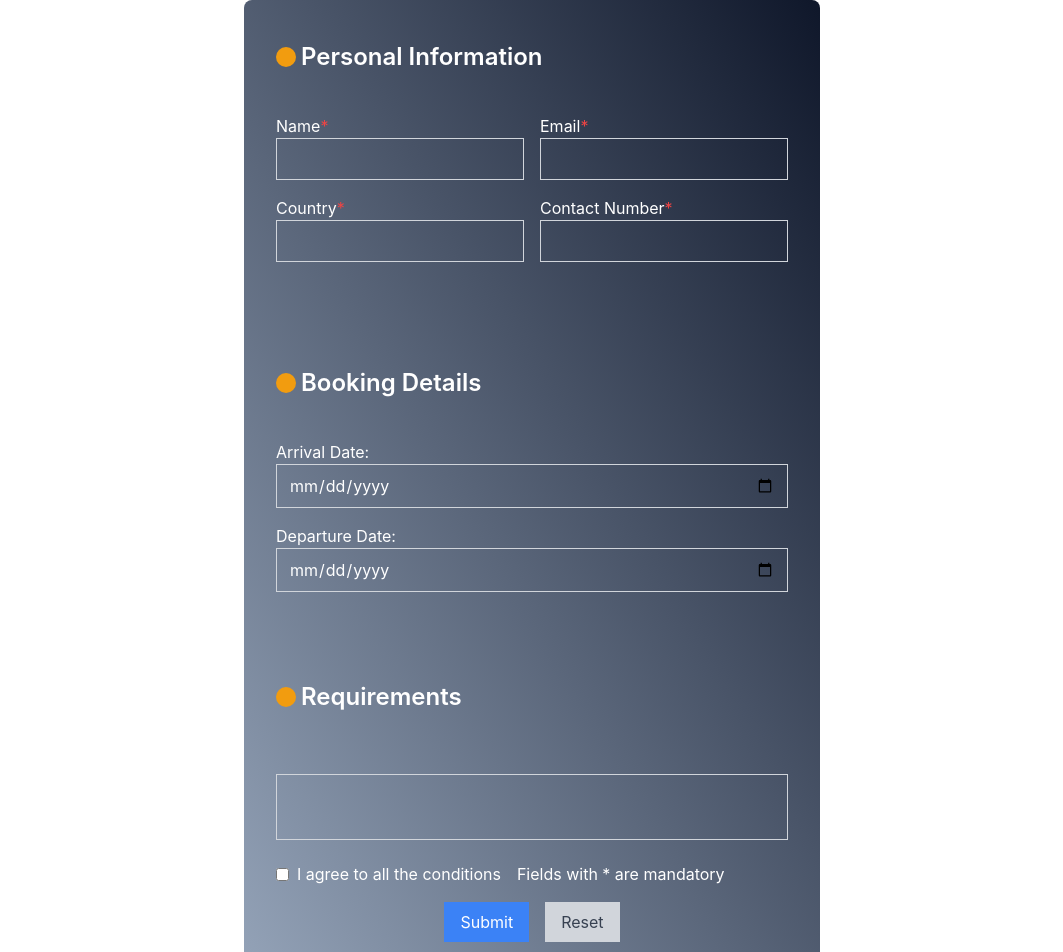
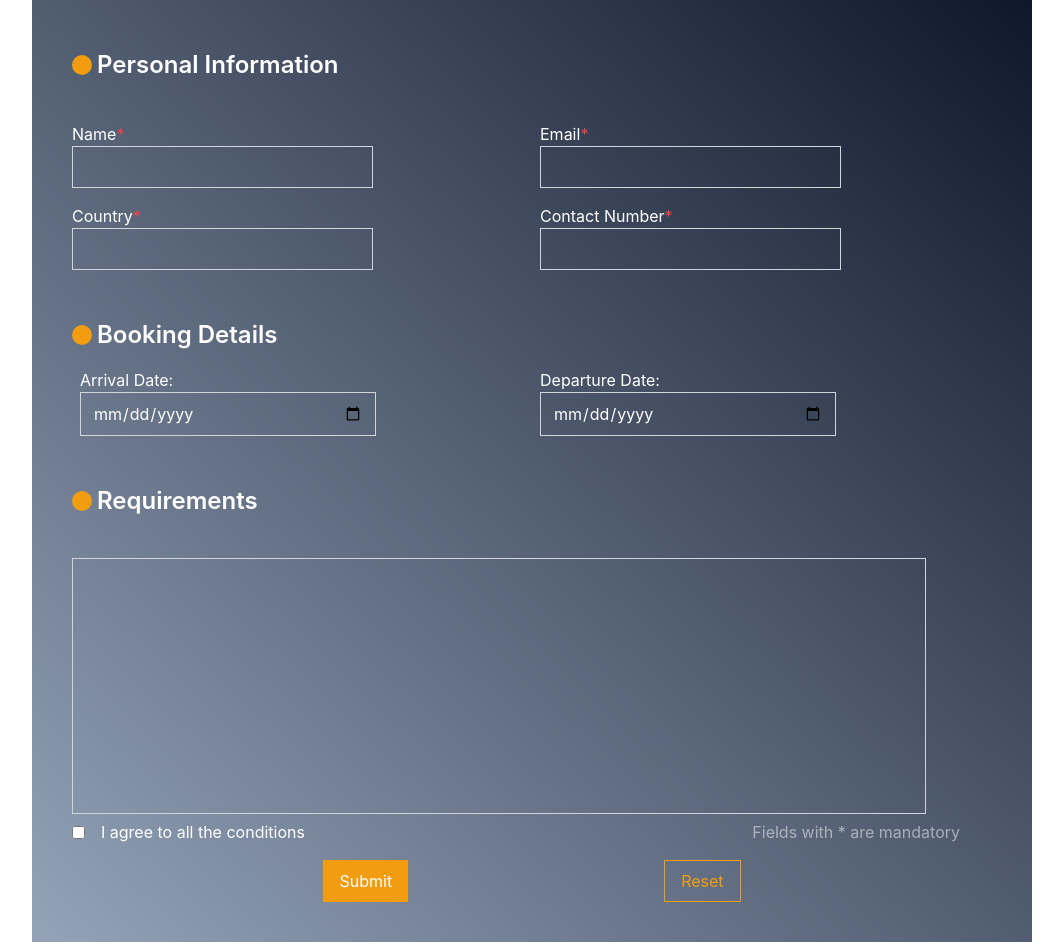
Before and after one commit to saikanepal/Tourism_Front, a React (Create React App) app: page /trekking in a window 1280 px wide. Shown: the top 952 px of the page, without its empty margins (108-1171 px from the left). Built offline with nearby package versions, Linux system fonts and the light colour scheme.

Commit message:
MAde the form section interactive

```diff
--- a/src/Components/InnerSub/ContactForm/ContactForm.js
+++ b/src/Components/InnerSub/ContactForm/ContactForm.js
@@ -37,19 +37,22 @@ const ContactForm = () => {
 
 
     return (
-        <div className="max-w-xl mx-auto bg-gradient-to-tr from-slate-400 to-slate-900 p-8 rounded-lg">
+        <div style={{ maxWidth: '1000px', width: '100%', maxHeight: '100%', height: '100%' }} className="mx-auto bg-gradient-to-tr from-slate-400 to-slate-900 p-10">
 <div className="flex items-center mb-8">
   <svg width="25" height="50" className="ml-n6 ">
     <ellipse cx="10" cy="25" rx="10" ry="10" fill="#F29C0F" />
   </svg>
-  <h2 className="text-2xl font-semibold mb-0 text-white">Personal Information</h2>
+  <h2 className="text-2xl font-semibold text-white">Personal Information</h2>
 </div>
 
 
         <form onSubmit={handleSubmit}>
         <div className="flex flex-wrap -mx-2">
-  <div className="w-full lg:w-1/2 px-2 mb-4">
-    <label htmlFor="name" className="block text-white">Name<span className="text-red-500">*</span></label>
+
+<div className="w-full lg:w-1/2 px-2 mb-2 lg:mb-0">
+  <label htmlFor="name" className="block text-white lg:w-65">
+    Name<span className="text-red-500">*</span>
+  </label>
   <input
     type="text"
     id="name"
@@ -57,10 +60,13 @@ const ContactForm = () => {
     value={formData.name}
     onChange={handleChange}
     required
-      className="border border-gray-300 px-3 py-2 w-full bg-transparent text-white"
+    className="border border-gray-300 px-3 py-2 w-2/3 bg-transparent text-white mb-0 lg:mb-4 lg:mr-6"
   />
 </div>
-  <div className="w-full lg:w-1/2 px-2 mb-4">
+
+
+
+  <div className="w-full lg:w-1/2 px-2 mb-4 lg:mb-0">
     <label htmlFor="email" className="block text-white">Email<span className="text-red-500">*</span></label>
     <input
       type="email"
@@ -69,10 +75,10 @@ const ContactForm = () => {
       value={formData.email}
       onChange={handleChange}
       required
-      className="border border-gray-300 px-3 py-2 w-full bg-transparent text-white"
+      className="border border-gray-300 px-3 py-2 w-2/3 bg-transparent text-white mb-2 lg:mb-0"
     />
   </div>
-  <div className="w-full lg:w-1/2 px-2 mb-4">
+  <div className="w-full lg:w-1/2 px-2 mb-4 lg:mb-0">
     <label htmlFor="country" className="block text-white">Country<span className="text-red-500">*</span></label>
     <input
       type="text"
@@ -81,10 +87,10 @@ const ContactForm = () => {
       value={formData.country}
       onChange={handleChange}
       required
-      className="border border-gray-300 px-3 py-2 w-full bg-transparent text-white"
+      className="border border-gray-300 px-3 py-2 w-2/3 bg-transparent text-white mb-2 lg:mb-0"
     />
   </div>
-  <div className="w-full lg:w-1/2 px-2 mb-4">
+  <div className="w-full lg:w-1/2 px-2 mb-4 lg:mb-0">
     <label htmlFor="contactNumber" className="block text-white">Contact Number<span className="text-red-500">*</span></label>
     <input
       type="text"
@@ -93,18 +99,21 @@ const ContactForm = () => {
       value={formData.contactNumber}
       onChange={handleChange}
       required
-      className="border border-gray-300 px-3 py-2 w-full bg-transparent text-white"
+      className="border border-gray-300 px-3 py-2 w-2/3 bg-transparent text-white mb-2 lg:mb-0"
     />
   </div>
 </div>
 
-<div className="flex items-center mt-20 mb-8">
+
+<div className="flex items-center mt-10 mb-2">
   <svg width="25" height="50" className="ml-n6 ">
     <ellipse cx="10" cy="25" rx="10" ry="10" fill="#F29C0F" />
   </svg>
   <h2 className="text-2xl font-semibold mb-0 text-white">Booking Details</h2>
 </div>
-          <div className="mb-4">
+
+<div className="mb-4 flex flex-wrap">
+  <div className="w-full sm:w-1/2 px-2 mb-4 lg:mb-0">
     <label htmlFor="arrivalDate" className="block text-white">Arrival Date:</label>
     <input
       type="date"
@@ -113,10 +122,10 @@ const ContactForm = () => {
       value={formData.arrivalDate}
       onChange={handleChange}
       required
-              className="border border-gray-300 px-3 py-2 w-full bg-transparent text-white"
+      className="border border-gray-300 lg:w-2/3 px-3 py-2 bg-transparent text-white"
     />
   </div>
-          <div className="mb-4">
+  <div className="w-full sm:w-1/2 px-2 mb-4 lg:mb-0">
     <label htmlFor="departureDate" className="block text-white">Departure Date:</label>
     <input
       type="date"
@@ -125,33 +134,41 @@ const ContactForm = () => {
       value={formData.departureDate}
       onChange={handleChange}
       required
-              className="border border-gray-300 px-3 py-2 w-full bg-transparent text-white"
+      className="border border-gray-300 lg:w-2/3 px-3 py-2 bg-transparent text-white"
     />
   </div>
-          <div className="flex items-center mt-20 mb-8">
+</div>
+
+
+          <div className="flex items-center mt-10 mb-8">
   <svg width="25" height="50" className="ml-n6 ">
     <ellipse cx="10" cy="25" rx="10" ry="10" fill="#F29C0F" />
   </svg>
+
+
   <h2 className="text-2xl font-semibold mb-0 text-white">Requirements</h2>
 </div>
-          <div className="mb-4">
+
+<div className="">
   <textarea
     id="requestRequirements"
     name="requestRequirements"
     value={formData.requestRequirements}
     onChange={handleChange}
-  className="border border-gray-300 px-3 py-2 w-full bg-transparent text-white resize-none mt-5"
-/></div>
+    className="border border-gray-300 px-3 py-2 w-full h-48 lg:w-[854px] lg:h-64 bg-transparent text-white resize-none"
+  />
+</div>
+
 
 
 <div class="flex items-center mb-4">
-  <div class=" mr-4">
+  <div class="mr-8">
     <label class="flex items-center">
-      <input type="checkbox" required class="mr-2"/>
+      <input type="checkbox" required class="mr-4"/>
       <span class="text-white">I agree to all the conditions</span>
     </label>
   </div>
-  <div class="">
+  <div class="ml-auto mr-8 opacity-50">
     <p class="text-white">Fields with * are mandatory</p>
   </div>
 </div>
@@ -159,8 +176,13 @@ const ContactForm = () => {
 
 
           <div class="flex justify-center space-x-4">
-  <button type="submit" class="bg-blue-500 text-white py-2 px-4">Submit</button>
-  <button type="button" onClick={handleReset} class="bg-gray-300 text-gray-700 py-2 px-4">Reset</button>
+          <button type="submit" class=" text-white py-2 px-4 mr-60" style={{ backgroundColor: '#F29C0F' }}>Submit</button>
+
+          <button type="button" onClick={handleReset} class="bg-transparent py-2 px-4" style={{ color: '#F29C0F', border: '1px solid #F29C0F' }}>Reset</button>
+
+
+
+
 </div>
 
 
```
Lines whose indentation alone changed are shown as unchanged.
